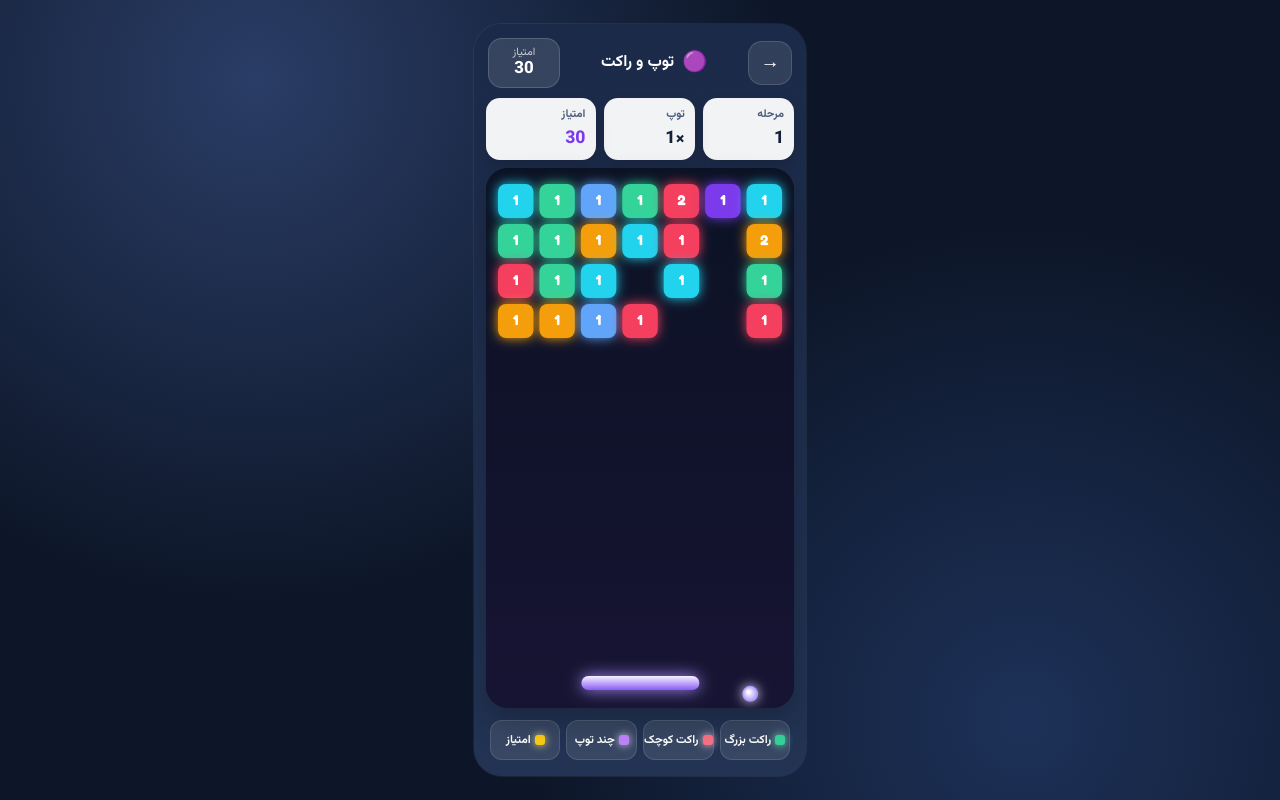
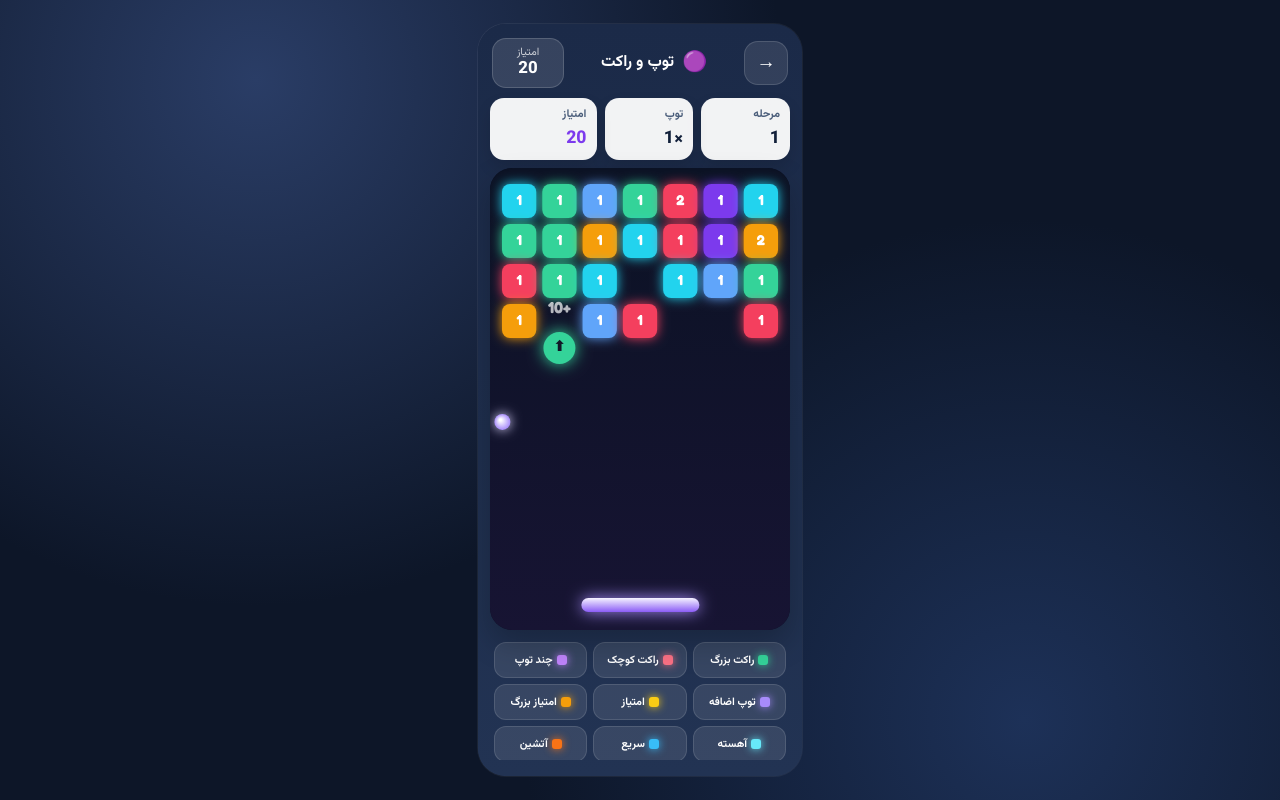
Before and after one commit to hidarshoja/game-new, a React (Vite) app: page /games/ball-blast in a window 1280 px wide. Both pictures are taken after a click on the button "شروع بازی". Built offline with nearby package versions, Linux system fonts and the light colour scheme.

Commit message:
Enhance BallBlast game mechanics and styles: Introduced new prize types with weights, adjusted prize application logic, and refined CSS for the prize legend display.

```diff
--- a/src/games/BallBlast.jsx
+++ b/src/games/BallBlast.jsx
@@ -18,13 +18,8 @@ const MIN_PADDLE = 64
 const MAX_PADDLE = 190
 const BASE_SPEED = 290
 
-const PRIZE_COLOR = {
-  wide: '#34d399',
-  narrow: '#fb7185',
-  multi: '#c084fc',
-  star: '#facc15',
-  slow: '#67e8f9',
-}
+const PRIZE_COLOR = Object.fromEntries(PRIZE_TYPES.map((item) => [item.id, item.color]))
+const DEFAULT_PADDLE = 118
 
 function clamp(value, min, max) {
   return Math.max(min, Math.min(max, value))
@@ -138,40 +133,74 @@ export default function BallBlast() {
 
   const applyPrize = (prize) => {
     const world = worldRef.current
-    const layout = layoutRef.current
+    const source = world.balls[0]
     if (prize.id === 'wide') {
-      world.paddleW = Math.min(MAX_PADDLE, world.paddleW * 1.28)
+      world.paddleW = Math.min(MAX_PADDLE, world.paddleW * 1.3)
       toast('راکت بزرگ شد')
       playMatch()
     } else if (prize.id === 'narrow') {
-      world.paddleW = Math.max(MIN_PADDLE, world.paddleW * 0.72)
+      world.paddleW = Math.max(MIN_PADDLE, world.paddleW * 0.7)
       toast('راکت کوچک شد')
       playFlip()
     } else if (prize.id === 'multi') {
-      const source = world.balls[0]
       if (source && world.balls.length < 5) {
         world.balls.push(
-          spawnBall(source.x, source.y, -160, -BASE_SPEED),
-          spawnBall(source.x, source.y, 160, -BASE_SPEED),
+          spawnBall(source.x, source.y, -170, -BASE_SPEED),
+          spawnBall(source.x, source.y, 170, -BASE_SPEED),
         )
-        toast('توپ بیشتر!')
+        toast('چند توپ!')
         playMatch()
       } else {
-        world.score += 40
-        toast('+۴۰')
+        world.score += 50
+        toast('+۵۰')
+        playPop()
+      }
+    } else if (prize.id === 'twin') {
+      if (source && world.balls.length < 5) {
+        world.balls.push(spawnBall(source.x + 10, source.y, 140, -BASE_SPEED))
+        toast('توپ اضافه')
+        playMatch()
+      } else {
+        world.score += 35
+        toast('+۳۵')
         playPop()
       }
     } else if (prize.id === 'star') {
       world.score += 80
       toast('+۸۰')
       playMatch()
+    } else if (prize.id === 'mega') {
+      world.score += 160
+      toast('+۱۶۰')
+      playMatch()
     } else if (prize.id === 'slow') {
-      world.balls.forEach((ball) => setSpeed(ball, speedOf(ball) * 0.82))
+      world.balls.forEach((ball) => setSpeed(ball, speedOf(ball) * 0.78))
       toast('آهسته‌تر شد')
       playFlip()
+    } else if (prize.id === 'fast') {
+      world.balls.forEach((ball) => setSpeed(ball, speedOf(ball) * 1.22))
+      toast('سریع‌تر شد')
+      playFlip()
+    } else if (prize.id === 'fire') {
+      world.fireTimer = 8
+      toast('توپ آتشین!')
+      playMatch()
+    } else if (prize.id === 'reset') {
+      world.paddleW = DEFAULT_PADDLE
+      toast('راکت عادی')
+      playFlip()
+    } else if (prize.id === 'gift') {
+      const bonus = 40 + Math.floor(world.random() * 90)
+      world.score += bonus
+      if (world.random() > 0.5) {
+        world.paddleW = Math.min(MAX_PADDLE, world.paddleW * 1.15)
+      } else if (source && world.balls.length < 4) {
+        world.balls.push(spawnBall(source.x, source.y, -120, -BASE_SPEED))
       }
-    world.score += 15
-    if (layout) {
+      toast(`هدیه +${bonus}`)
+      playMatch()
+    }
+    world.score += 12
     world.floaters = world.floaters || []
     world.floaters.push({
       x: prize.x,
@@ -179,7 +208,6 @@ export default function BallBlast() {
       text: prize.icon,
       life: 1,
     })
-    }
   }
 
   const dropPrize = (x, y) => {
@@ -208,7 +236,7 @@ export default function BallBlast() {
       text: `+${10 + brick.hp * 5}`,
       life: 1,
     })
-    if (world.random() < 0.42) dropPrize(box.x + box.w / 2, box.y + box.h / 2)
+    if (world.random() < 0.55) dropPrize(box.x + box.w / 2, box.y + box.h / 2)
     if (world.bricks.length === 0) {
       world.wave += 1
       for (let row = 0; row < 4; row++) {
@@ -226,10 +254,11 @@ export default function BallBlast() {
     const overlapY = ball.y < box.y ? box.y - ball.y : ball.y - (box.y + box.h)
     if (Math.abs(overlapX) < Math.abs(overlapY)) ball.vx *= -1
     else ball.vy *= -1
-    brick.hp -= 1
+    const dmg = worldRef.current.fireTimer > 0 ? 2 : 1
+    brick.hp -= dmg
     if (brick.hp <= 0) breakBrick(brick)
     else {
-      worldRef.current.score += 2
+      worldRef.current.score += 2 * dmg
       playPop()
     }
     setSpeed(ball, speedOf(ball) + 4)
@@ -252,7 +281,7 @@ export default function BallBlast() {
     world.prizeTimer -= dt
     if (world.prizeTimer <= 0) {
       dropPrize(30 + world.random() * (width - 60), 8)
-      world.prizeTimer = 4.2 + world.random() * 3.5
+      world.prizeTimer = 2.6 + world.random() * 2.8
     }
 
     world.rowTimer -= dt
@@ -320,22 +349,16 @@ export default function BallBlast() {
       return
     }
 
+    if (world.fireTimer > 0) world.fireTimer = Math.max(0, world.fireTimer - dt)
+
+    // جایزه فقط با راکت گرفته می‌شود؛ برخورد توپ اثری ندارد
     world.prizes = world.prizes.filter((prize) => {
       prize.y += prize.vy * dt
-      let taken = false
-      for (const ball of world.balls) {
-        const dx = ball.x - prize.x
-        const dy = ball.y - prize.y
-        if (dx * dx + dy * dy < (BALL_R + prize.r) * (BALL_R + prize.r)) {
-          taken = true
-          break
-        }
-      }
       const onPaddle =
         prize.y + prize.r >= paddleY &&
         prize.y - prize.r <= paddleY + PADDLE_H &&
         Math.abs(prize.x - world.paddleX) < half + prize.r
-      if (taken || onPaddle) {
+      if (onPaddle) {
         applyPrize(prize)
         return false
       }
@@ -429,11 +452,12 @@ export default function BallBlast() {
 
     for (const ball of world.balls) {
       ctx.save()
-      ctx.shadowColor = '#ddd6fe'
-      ctx.shadowBlur = 12
+      const onFire = world.fireTimer > 0
+      ctx.shadowColor = onFire ? '#fb923c' : '#ddd6fe'
+      ctx.shadowBlur = onFire ? 18 : 12
       const g = ctx.createRadialGradient(ball.x - 2, ball.y - 2, 1, ball.x, ball.y, BALL_R)
       g.addColorStop(0, '#fff')
-      g.addColorStop(1, '#a78bfa')
+      g.addColorStop(1, onFire ? '#f97316' : '#a78bfa')
       ctx.fillStyle = g
       ctx.beginPath()
       ctx.arc(ball.x, ball.y, BALL_R, 0, Math.PI * 2)
@@ -510,10 +534,10 @@ export default function BallBlast() {
     )
   } else {
     actions = (
-      <div className="blast-legend">
-        {PRIZE_TYPES.slice(0, 4).map((prize) => (
+      <div className="blast-legend blast-legend--rich">
+        {PRIZE_TYPES.map((prize) => (
           <span key={prize.id}>
-            <i className={`lg lg-${prize.id}`} />
+            <i className="lg" style={{ background: prize.color, color: prize.color }} />
             {prize.label}
           </span>
         ))}
@@ -565,7 +589,7 @@ export default function BallBlast() {
               <span className="box box-gold">★</span>
             </div>
             <h2 className="level-panel__title">توپ را با راکت برگردان</h2>
-            <p className="level-panel__meta">جایزه از بالا می‌آید · توپ همیشه در حرکت است</p>
+            <p className="level-panel__meta">جایزه را فقط با راکت بگیر · توپ همیشه در حرکت است</p>
           </div>
         )}
 
--- a/src/games/ballBlastLogic.js
+++ b/src/games/ballBlastLogic.js
@@ -3,11 +3,17 @@ export const BRICK_ROWS = 5
 export const BALL_R = 8
 
 export const PRIZE_TYPES = [
-  { id: 'wide', label: 'راکت بزرگ', icon: '⬆' },
-  { id: 'narrow', label: 'راکت کوچک', icon: '⬇' },
-  { id: 'multi', label: 'چند توپ', icon: '✦' },
-  { id: 'star', label: 'امتیاز', icon: '★' },
-  { id: 'slow', label: 'آهسته', icon: '🐢' },
+  { id: 'wide', label: 'راکت بزرگ', icon: '⬆', color: '#34d399', weight: 14 },
+  { id: 'narrow', label: 'راکت کوچک', icon: '⬇', color: '#fb7185', weight: 12 },
+  { id: 'multi', label: 'چند توپ', icon: '✦', color: '#c084fc', weight: 10 },
+  { id: 'twin', label: 'توپ اضافه', icon: '＋', color: '#a78bfa', weight: 12 },
+  { id: 'star', label: 'امتیاز', icon: '★', color: '#facc15', weight: 14 },
+  { id: 'mega', label: 'امتیاز بزرگ', icon: '◆', color: '#f59e0b', weight: 8 },
+  { id: 'slow', label: 'آهسته', icon: '🐢', color: '#67e8f9', weight: 10 },
+  { id: 'fast', label: 'سریع', icon: '⚡', color: '#38bdf8', weight: 9 },
+  { id: 'fire', label: 'آتشین', icon: '🔥', color: '#f97316', weight: 8 },
+  { id: 'reset', label: 'راکت عادی', icon: '↺', color: '#94a3b8', weight: 7 },
+  { id: 'gift', label: 'هدیه', icon: '🎁', color: '#ec4899', weight: 6 },
 ]
 
 const BRICK_COLORS = ['#7c3aed', '#22d3ee', '#f59e0b', '#34d399', '#f43f5e', '#60a5fa']
@@ -49,13 +55,20 @@ export function createRally(random = Math.random) {
     toast: null,
     toastLife: 0,
     random,
-    prizeTimer: 3.5,
+    prizeTimer: 2.8,
     rowTimer: 14,
+    fireTimer: 0,
   }
 }
 
 export function pickPrize(random) {
-  return PRIZE_TYPES[Math.floor(random() * PRIZE_TYPES.length)]
+  const total = PRIZE_TYPES.reduce((sum, item) => sum + item.weight, 0)
+  let roll = random() * total
+  for (const item of PRIZE_TYPES) {
+    roll -= item.weight
+    if (roll <= 0) return item
+  }
+  return PRIZE_TYPES[0]
 }
 
 export function brickBox(brick, layout) {
--- a/src/index.css
+++ b/src/index.css
@@ -1500,15 +1500,24 @@ a {
   font-weight: 700;
 }
 
+.blast-legend--rich {
+  grid-template-columns: repeat(3, 1fr);
+  max-height: 118px;
+  overflow: auto;
+  padding-bottom: 2px;
+}
+
 .blast-legend span {
   display: flex;
   align-items: center;
   justify-content: center;
   gap: 4px;
-  min-height: 40px;
+  min-height: 36px;
   border-radius: 12px;
   background: rgba(255, 255, 255, 0.1);
   border: 1px solid rgba(255, 255, 255, 0.12);
+  font-size: 0.68rem;
+  padding: 0 4px;
 }
 
 .lg {
```
Lines whose indentation alone changed are shown as unchanged.
